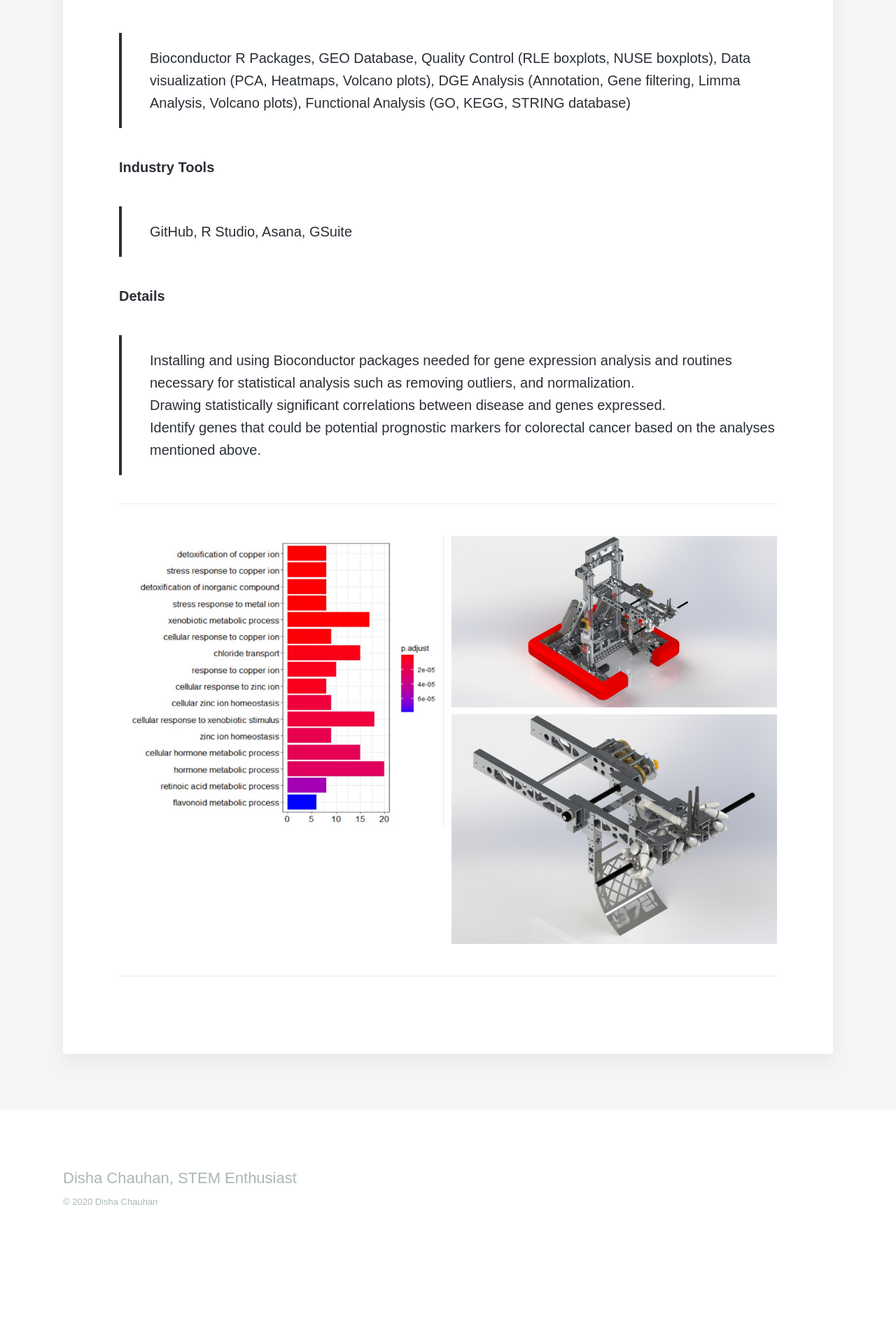
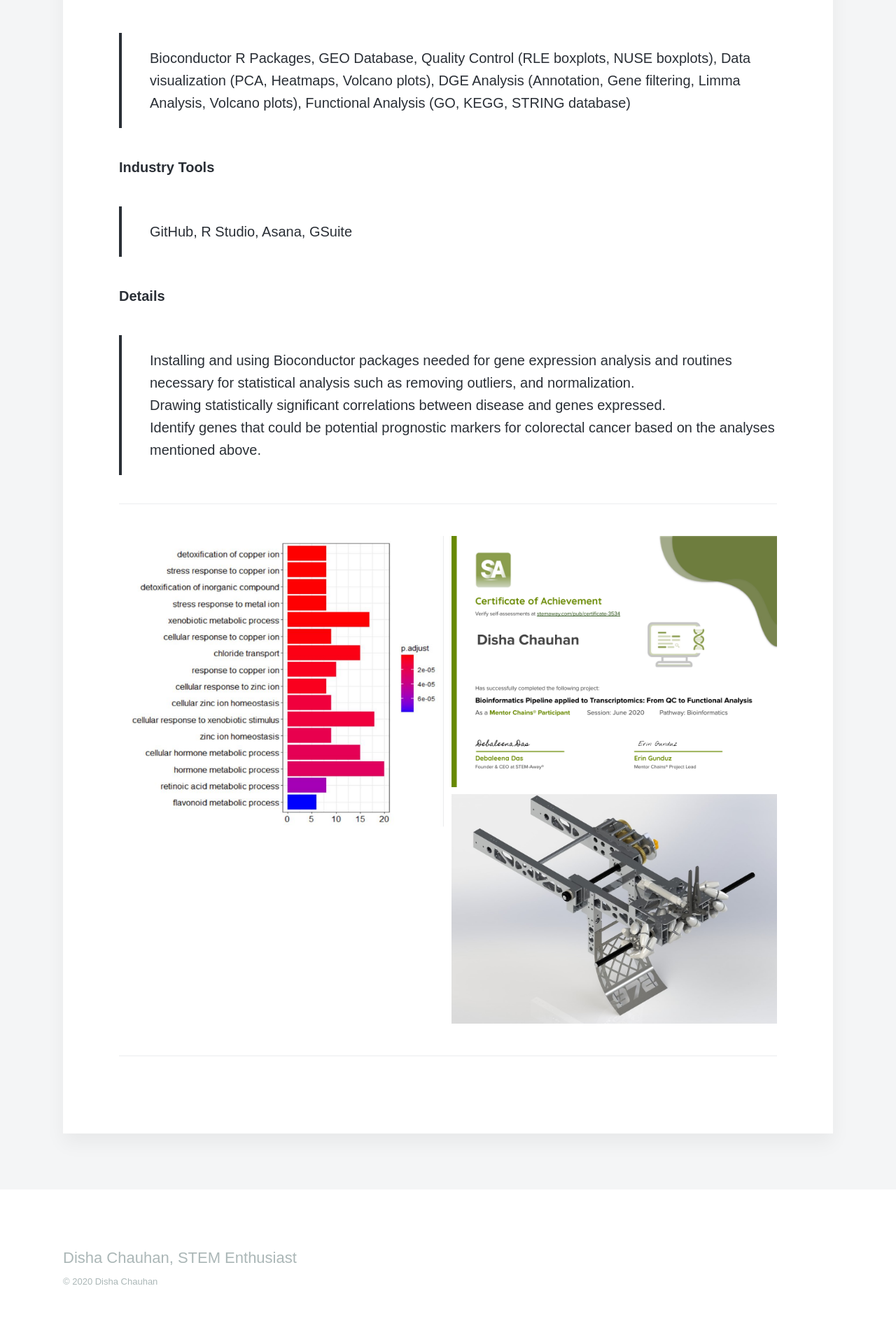
Before and after one commit to disha-22/disha-22.github.io, a Jekyll site: the page built from _projects/bio.md, in a window 1280 px wide. Shown: the part 1977-3895 px from the top of the page at 70% size. Built offline with Jekyll 4.4.1, drawn with Linux system fonts in a browser that asks for light colours; nearby versions of some CDN libraries; some web fonts are replaced; before the commit the page ends 3781 px from its top, so only the background shows below that.

Commit message:
Update bio.md

```diff
--- a/_projects/bio.md
+++ b/_projects/bio.md
@@ -39,7 +39,7 @@
 
 <div class="gallery" data-columns="2">
 	<img src="/images/demo/bio.PNG">
-	<img src="/images/demo/r1.jpg">
+	<img src="/images/demo/sa-certificate.png">
 	<img src="/images/demo/r2.jpg">
 </div>
 
```
